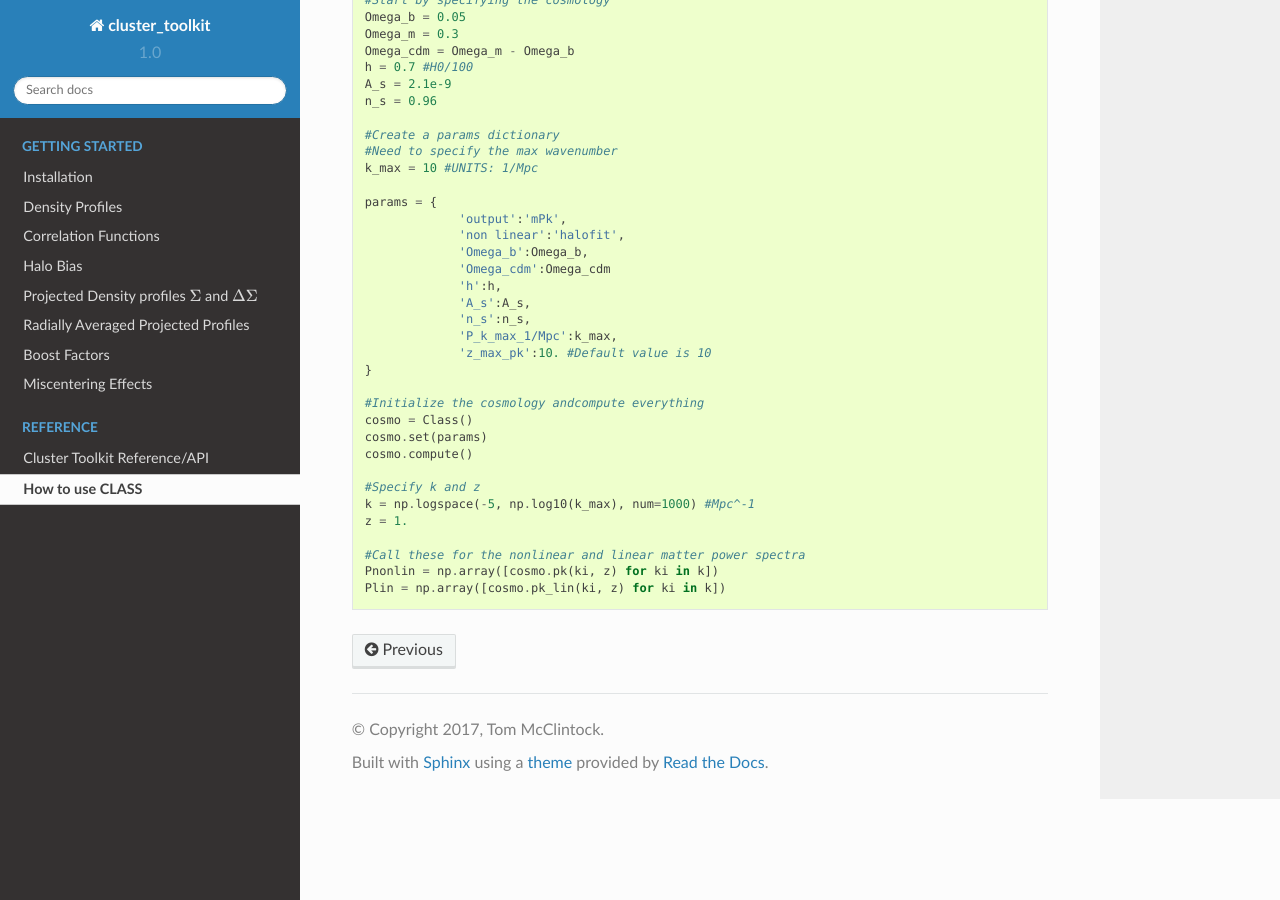
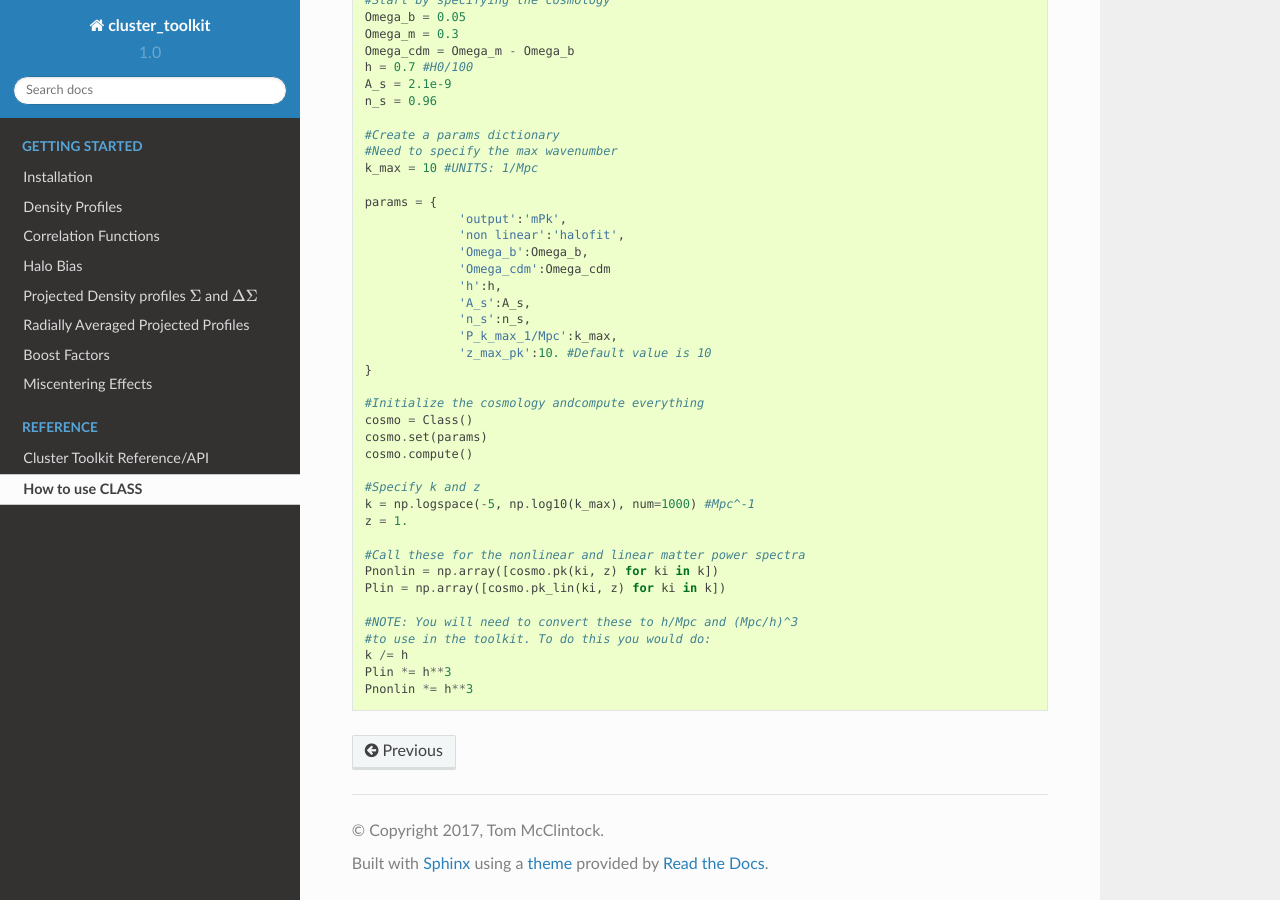
Before and after one commit to tmcclintock/cluster_toolkit, a Sphinx documentation site: the page built from docs/source/using_class.rst, in a window 1280 px wide and 900 px high, scrolled down 529 px. Built offline with Sphinx 7.4.7 and the Read the Docs theme 2.0.0, drawn with Linux system fonts in a browser that asks for light colours.

Commit message:
Expanded on how units need to change from CLASS.

```diff
--- a/docs/source/using_class.rst
+++ b/docs/source/using_class.rst
@@ -51,3 +51,9 @@ Using CLASS
    #Call these for the nonlinear and linear matter power spectra
    Pnonlin = np.array([cosmo.pk(ki, z) for ki in k])
    Plin = np.array([cosmo.pk_lin(ki, z) for ki in k])
+
+   #NOTE: You will need to convert these to h/Mpc and (Mpc/h)^3
+   #to use in the toolkit. To do this you would do:
+   k /= h
+   Plin *= h**3
+   Pnonlin *= h**3
```
